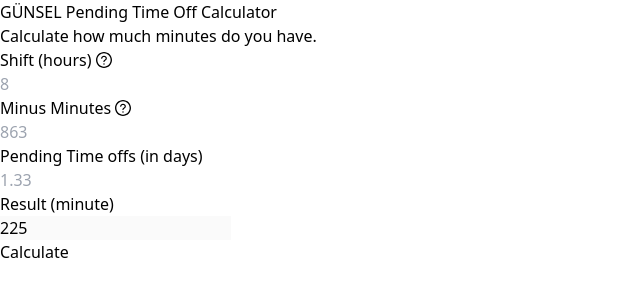
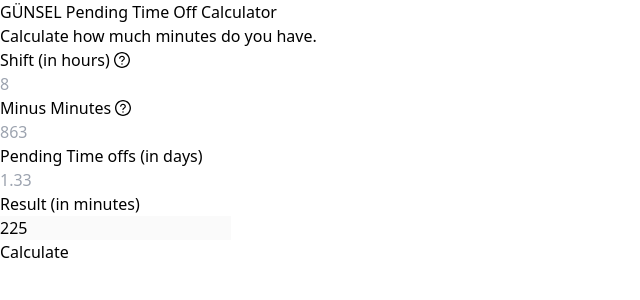
Before and after one commit to firatcanulukaya/gunsel-timeoff-calculator, a React (Vite) app: page / in a window 1280 px wide. Shown: the top 300 px of the page, without its empty margins (0-640 px from the left). Built offline with nearby package versions, Linux system fonts and the light colour scheme.

Commit message:
chore change on input titles

```diff
--- a/src/App.tsx
+++ b/src/App.tsx
@@ -33,12 +33,12 @@
     </div>
     <form className="mx-auto mt-16 max-w-xl sm:mt-20" onSubmit={handleCalculate}>
         <div className="grid grid-cols-1 gap-x-8 gap-y-6 sm:grid-cols-2">
-            <Input placeholder="8" id="shift" title="Shift (hours)" hint="Write your shift in hours. Usually employees does 8 hours shift (Exclude your break and lunch break)"/>
+            <Input placeholder="8" id="shift" title="Shift (in hours)" hint="Write your shift in hours. Usually employees does 8 hours shift (Exclude your break and lunch break)"/>
             <Input placeholder="863" id="minutes" title="Minus Minutes" hint="Write your final minutes (Should be positive number)"/>
             <Input placeholder="1.33" id="pending-time-offs" title="Pending Time offs (in days)" span/>
 
             <div className="sm:col-span-2">
-                <label htmlFor="result" className="block text-sm font-semibold leading-6 text-gray-900">Result (minute)</label>
+                <label htmlFor="result" className="block text-sm font-semibold leading-6 text-gray-900">Result (in minutes)</label>
                 <div className="mt-2.5">
                     <input type="number" disabled value={result} name="result" id="result" autoComplete="result" className="block w-full rounded-md border-0 px-3.5 py-2 text-gray-900 shadow-sm ring-1 ring-inset ring-gray-300 placeholder:text-gray-400 focus:ring-2 focus:ring-inset focus:ring-sky-600 sm:text-sm sm:leading-6"/>
                 </div>
```
